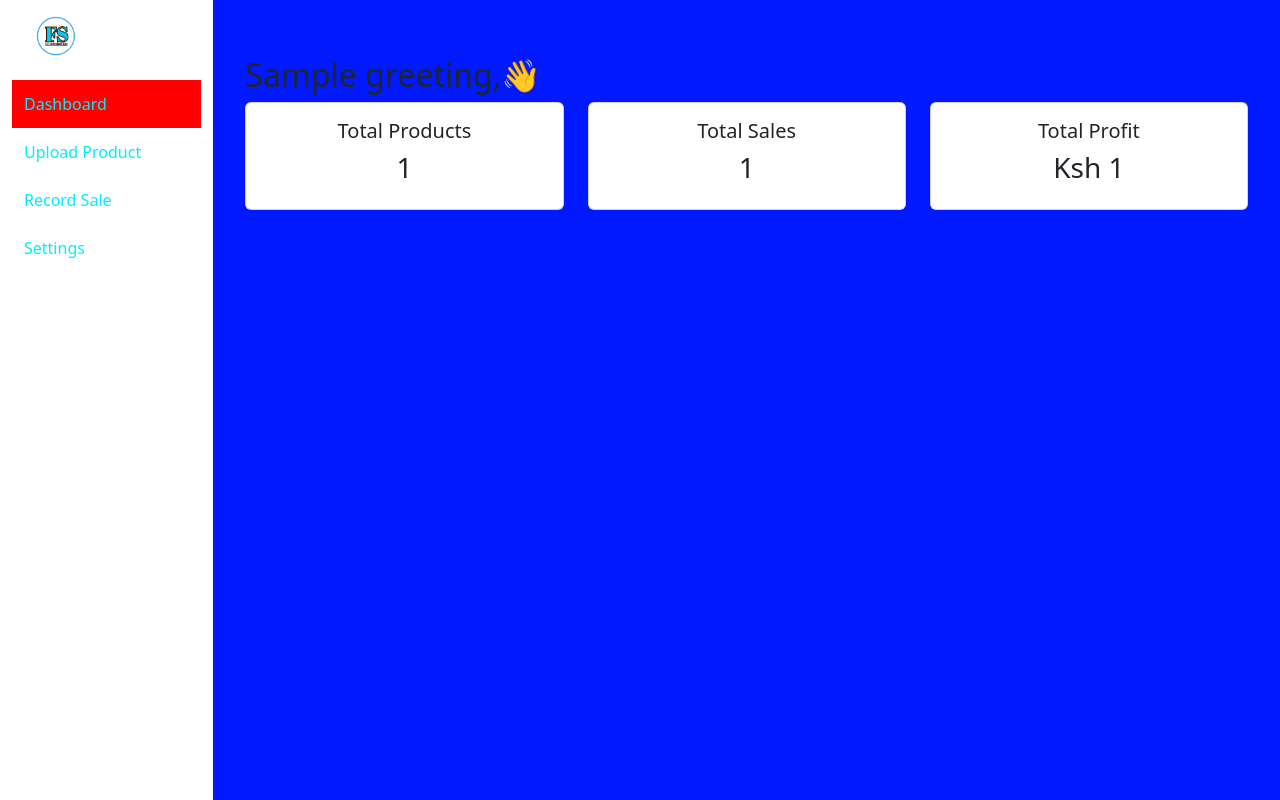
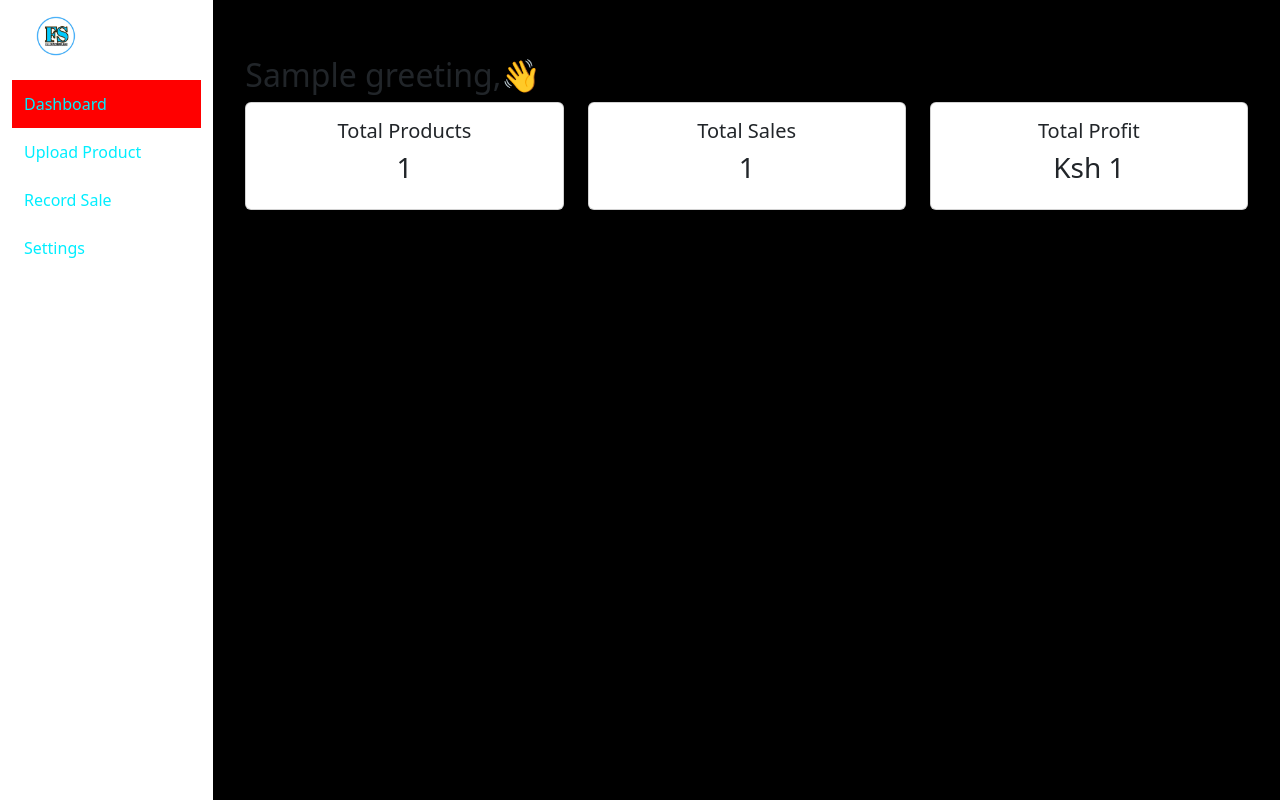
Before and after one commit to Vincentchirchir/fieldmax-sales-app, a Flask app: template templates/dashboard.html in a window 1280 px wide. Run offline with Flask 3, Linux system fonts and the light colour scheme; the template is opened without the code that fills it: most values are stand-ins (such as "Sample title", 1, 10 or a date in 2020); some libraries are stand-ins or nearby versions.

Commit message:
Update dashboard.html

```diff
--- a/templates/dashboard.html
+++ b/templates/dashboard.html
@@ -7,7 +7,7 @@
     <link href="https://cdn.jsdelivr.net/npm/bootstrap@5.3.0/dist/css/bootstrap.min.css" rel="stylesheet">
     <style>
         body {
-            background-color: hwb(234 0% 0%);
+            background-color: hwb(0 0% 100%);
         }
         .sidebar {
             height: 100vh;
```
